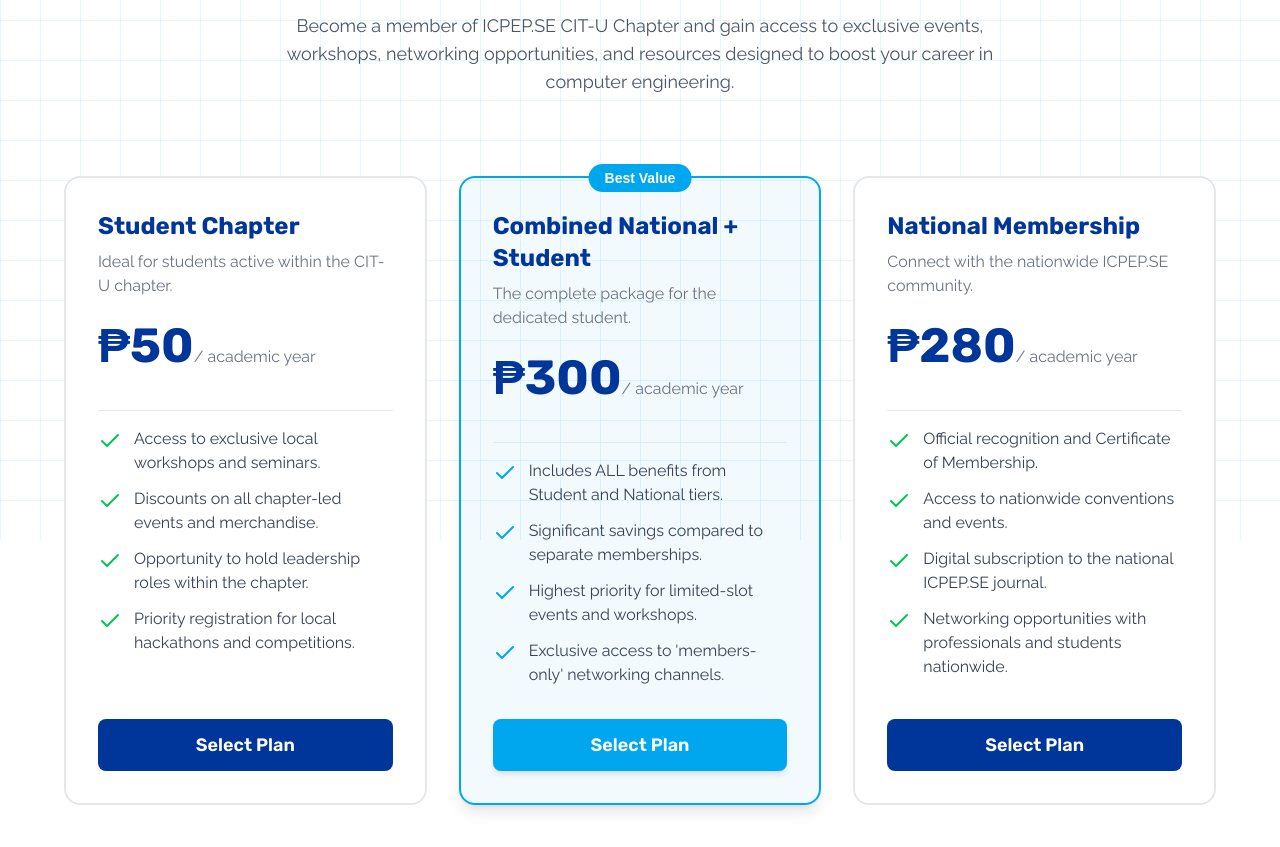
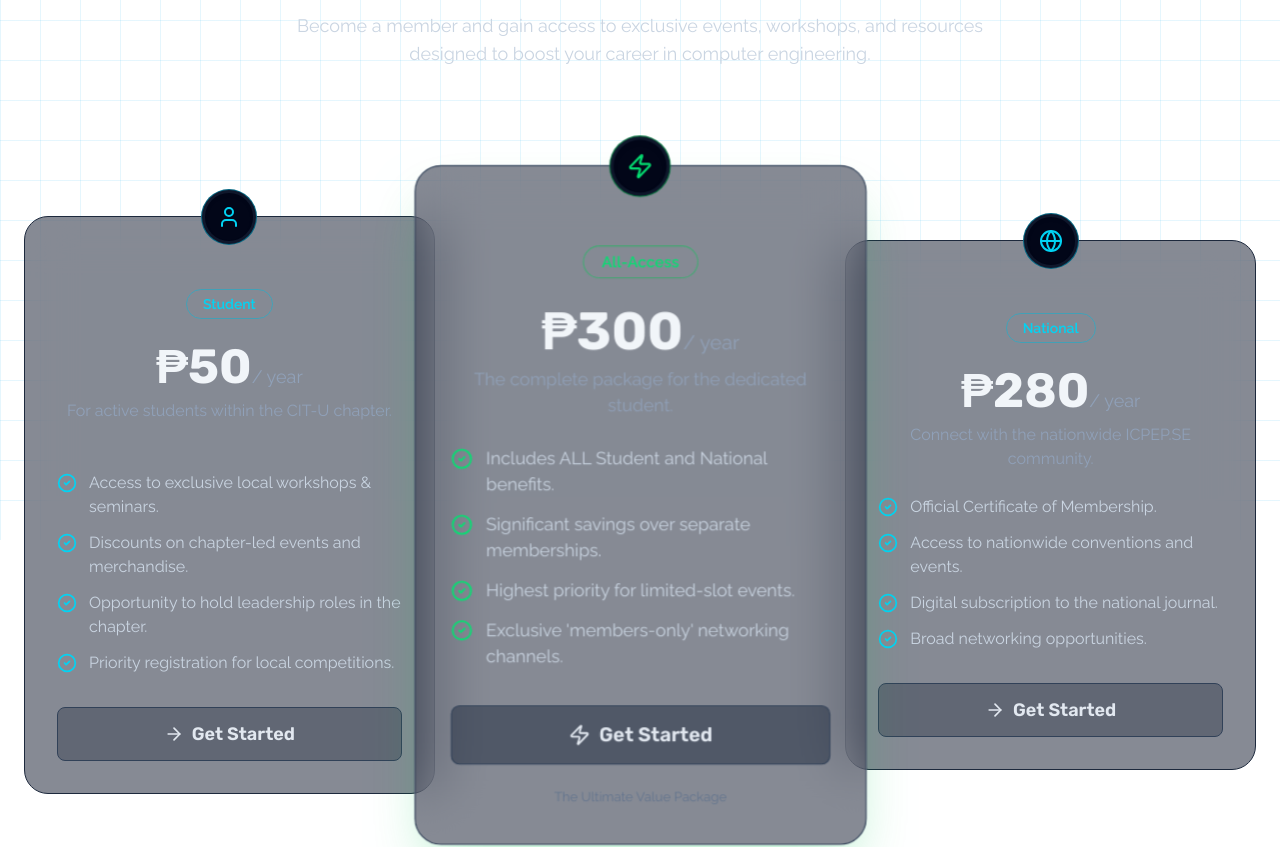
Before and after one commit to ShanRaboy11/icpep-se-citu, a Next.js app in the folder client/: page /membership in a window 1280 px wide. Shown: the part 260-1107 px from the top of the page. Built offline with nearby package versions, Linux system fonts and the light colour scheme.

Commit message:
fix: membsh layout change - rexi

```diff
--- a/client/src/app/membership/components/membership-card.tsx
+++ b/client/src/app/membership/components/membership-card.tsx
@@ -1,82 +1,132 @@
 // app/membership/components/membership-card.tsx
 "use client";
 
-import { Check } from "lucide-react";
-import type { FC } from "react";
+import { CheckCircle2 } from "lucide-react";
+import type { FC, ReactNode } from "react";
 
-// Define the type for the component's props
+// Define a stricter type for accentColor for better type safety
+type AccentColor = "cyan" | "green";
+
+// Define the component's props
 interface MembershipCardProps {
+  planLabel: string;
   title: string;
   price: string;
   description: string;
   benefits: string[];
-  isHighlighted?: boolean; // isHighlighted is optional
+  isHighlighted?: boolean;
+  accentColor: AccentColor;
+  icon: ReactNode;
+  buttonIcon: ReactNode;
 }
 
+// Map accent colors to full Tailwind class names
+const accentClasses: Record<
+  AccentColor,
+  { text: string; shadow: string; border: string }
+> = {
+  cyan: {
+    text: "text-cyan-400",
+    shadow: "shadow-cyan-500/30",
+    border: "border-cyan-500/50",
+  },
+  green: {
+    text: "text-green-400",
+    shadow: "shadow-green-500/30",
+    border: "border-green-500/50",
+  },
+};
+
 const MembershipCard: FC<MembershipCardProps> = ({
+  planLabel,
   title,
   price,
   description,
   benefits,
   isHighlighted = false,
+  accentColor,
+  icon,
+  buttonIcon,
 }) => {
+  const currentAccent = accentClasses[accentColor];
+
   const cardClasses = `
-    flex flex-col rounded-2xl p-8 h-full border-2 relative
+    flex flex-col rounded-3xl p-8 h-full border relative
+    bg-slate-900/50 backdrop-blur-xl transition-all duration-300
     ${
       isHighlighted
-        ? "bg-primary1/5 border-primary1 shadow-lg"
-        : "bg-white border-gray-200"
+        ? `border-slate-700 shadow-2xl ${currentAccent.shadow}`
+        : "border-slate-800"
     }
-    transition-all duration-300 hover:shadow-xl hover:scale-[1.02]
   `;
 
   const buttonClasses = `
-    mt-8 w-full rounded-lg py-3 font-rubik font-semibold text-lg
-    transition-all duration-300
-    ${
-      isHighlighted
-        ? "bg-primary1 text-white hover:bg-primary1/90 shadow-md hover:shadow-lg"
-        : "bg-primary3 text-white hover:bg-primary3/90"
-    }
+    mt-auto w-full rounded-lg py-3 font-rubik font-semibold text-lg flex items-center justify-center gap-2
+    transition-all duration-300 border border-slate-700 text-slate-200
+    hover:border-slate-500 hover:bg-slate-800/50 hover:text-white
+    ${isHighlighted ? `bg-slate-800/50` : "bg-slate-900/30"}
   `;
 
   return (
     <div className={cardClasses}>
-      {isHighlighted && (
-        <div className="absolute top-0 -translate-y-1/2 left-1/2 -translate-x-1/2 w-max">
-          <span className="inline-block rounded-full bg-primary1 px-4 py-1 text-sm font-semibold text-white">
-            Best Value
-          </span>
+      {/* Top Icon - positioned relative to the card border */}
+      <div
+        className={`absolute top-0 -translate-y-1/2 left-1/2 -translate-x-1/2 h-14 w-14 rounded-full border ${currentAccent.border} bg-slate-900 flex items-center justify-center`}
+      >
+        <div
+          className={`h-12 w-12 rounded-full flex items-center justify-center ${currentAccent.text} shadow-inner bg-slate-950`}
+        >
+          {icon}
         </div>
-      )}
-      <h3 className="font-rubik text-2xl font-bold text-primary3 mb-2">
-        {title}
-      </h3>
-      <p className="font-raleway text-gray-500 mb-6">{description}</p>
+      </div>
 
-      <div className="mb-6">
-        <span className="font-rubik text-5xl font-bold text-primary3">
+      {/* Plan Label */}
+      <div className="text-center mt-10 mb-6">
+        <span
+          className={`inline-block rounded-full border ${currentAccent.border} px-4 py-1 text-sm font-semibold ${currentAccent.text} font-raleway`}
+        >
+          {planLabel}
+        </span>
+      </div>
+
+      {/* Price */}
+      <div className="text-center mb-2">
+        <span className="font-rubik text-5xl font-bold text-slate-100">
           {price}
         </span>
-        <span className="font-raleway text-gray-500">/ academic year</span>
+        <span className="font-raleway text-slate-400 text-lg">/ year</span>
       </div>
 
-      <div className="border-t border-gray-200 my-4"></div>
+      {/* Description */}
+      <p className="font-raleway text-slate-400 text-center mb-8 h-10">
+        {description}
+      </p>
 
-      <ul className="space-y-3 font-raleway text-gray-700 flex-grow">
+      {/* Benefits List */}
+      <ul className="space-y-3 font-raleway text-slate-300 flex-grow mb-8">
         {benefits.map((benefit, index) => (
           <li key={index} className="flex items-start gap-3">
-            <Check
-              className={`h-6 w-6 flex-shrink-0 mt-0.5 ${
-                isHighlighted ? "text-primary1" : "text-green-500"
-              }`}
+            <CheckCircle2
+              className={`h-5 w-5 flex-shrink-0 mt-0.5 ${currentAccent.text}`}
             />
             <span>{benefit}</span>
           </li>
         ))}
       </ul>
 
-      <button className={buttonClasses}>Select Plan</button>
+      {/* Action Button */}
+      <button className={buttonClasses}>
+        {buttonIcon}
+        <span>Get Started</span>
+      </button>
+
+      {isHighlighted && (
+        <div className="text-center mt-4">
+          <span className="font-raleway text-xs text-slate-500">
+            The Ultimate Value Package
+          </span>
+        </div>
+      )}
     </div>
   );
 };
--- a/client/src/app/membership/page.tsx
+++ b/client/src/app/membership/page.tsx
@@ -1,62 +1,80 @@
 // app/membership/page.tsx
 "use client";
+
 import Header from "../components/header";
 import Footer from "../components/footer";
 import Grid from "../components/grid";
 import MembershipCard from "./components/membership-card";
-import type { FC } from "react";
+import { User, Globe, Zap, ArrowRight } from "lucide-react";
+import type { FC, ReactNode } from 'react';
 
-// Define the type for a single membership tier object
+// Define the type for a single membership tier
 interface MembershipTier {
+  planLabel: string;
   title: string;
   price: string;
   description: string;
   benefits: string[];
   isHighlighted: boolean;
+  accentColor: 'cyan' | 'green';
+  icon: ReactNode;
+  buttonIcon: ReactNode;
 }
 
 const MembershipPage: FC = () => {
-  // Type the array of membership tiers for type safety
   const membershipTiers: MembershipTier[] = [
     {
+      planLabel: "Student",
       title: "Student Chapter",
       price: "₱50",
-      description: "Ideal for students active within the CIT-U chapter.",
+      description: "For active students within the CIT-U chapter.",
       benefits: [
-        "Access to exclusive local workshops and seminars.",
-        "Discounts on all chapter-led events and merchandise.",
-        "Opportunity to hold leadership roles within the chapter.",
-        "Priority registration for local hackathons and competitions.",
+        "Access to exclusive local workshops & seminars.",
+        "Discounts on chapter-led events and merchandise.",
+        "Opportunity to hold leadership roles in the chapter.",
+        "Priority registration for local competitions.",
       ],
       isHighlighted: false,
+      accentColor: "cyan",
+      icon: <User size={24} />,
+      buttonIcon: <ArrowRight size={20} />,
     },
     {
-      title: "Combined National + Student",
+      planLabel: "All-Access",
+      title: "All-Access Pass",
       price: "₱300",
       description: "The complete package for the dedicated student.",
       benefits: [
-        "Includes ALL benefits from Student and National tiers.",
-        "Significant savings compared to separate memberships.",
-        "Highest priority for limited-slot events and workshops.",
-        "Exclusive access to 'members-only' networking channels.",
+        "Includes ALL Student and National benefits.",
+        "Significant savings over separate memberships.",
+        "Highest priority for limited-slot events.",
+        "Exclusive 'members-only' networking channels.",
       ],
       isHighlighted: true,
+      accentColor: "green",
+      icon: <Zap size={24} />,
+      buttonIcon: <Zap size={20} />,
     },
     {
+      planLabel: "National",
       title: "National Membership",
       price: "₱280",
       description: "Connect with the nationwide ICPEP.SE community.",
       benefits: [
-        "Official recognition and Certificate of Membership.",
+        "Official Certificate of Membership.",
         "Access to nationwide conventions and events.",
-        "Digital subscription to the national ICPEP.SE journal.",
-        "Networking opportunities with professionals and students nationwide.",
+        "Digital subscription to the national journal.",
+        "Broad networking opportunities.",
       ],
       isHighlighted: false,
+      accentColor: "cyan",
+      icon: <Globe size={24} />,
+      buttonIcon: <ArrowRight size={20} />,
     },
   ];
 
   return (
+    // Structure now mirrors DevelopersPage exactly for a full-page grid background
     <div className="min-h-screen bg-white flex flex-col relative overflow-hidden">
       <Grid />
 
@@ -66,46 +84,44 @@
         <main className="max-w-7xl mx-auto px-6 pt-[9.5rem] pb-24 w-full flex-grow">
           {/* --- Page Title Section --- */}
           <div className="mb-20 text-center">
-            <div className="inline-flex items-center gap-2 rounded-full bg-primary1/10 px-3 py-1 mb-4">
+            <div className="inline-flex items-center gap-2 rounded-full bg-primary1/20 px-3 py-1 mb-4">
               <div className="h-2 w-2 rounded-full bg-primary1"></div>
               <span className="font-raleway text-sm font-semibold text-primary1">
                 Join Our Community
               </span>
             </div>
-            <h1 className="font-rubik text-4xl sm:text-5xl font-bold text-primary3 leading-tight mb-4">
+            {/* Text colors changed to be light for readability on dark grid */}
+            <h1 className="font-rubik text-4xl sm:text-5xl font-bold text-slate-100 leading-tight mb-4">
               Unlock Your Potential
             </h1>
-            <p className="font-raleway text-gray-600 text-base sm:text-lg max-w-3xl mx-auto">
-              Become a member of ICPEP.SE CIT-U Chapter and gain access to
-              exclusive events, workshops, networking opportunities, and
-              resources designed to boost your career in computer engineering.
+            <p className="font-raleway text-slate-300 text-base sm:text-lg max-w-3xl mx-auto">
+              Become a member and gain access to exclusive events, workshops, and resources designed to boost your career in computer engineering.
             </p>
           </div>
 
-          {/* --- Membership Tiers Grid --- */}
-          <div className="grid grid-cols-1 lg:grid-cols-3 gap-y-12 gap-x-8 items-stretch max-w-6xl mx-auto mb-24">
-            {membershipTiers.map((tier, index) => (
-              <MembershipCard key={index} {...tier} />
-            ))}
+          {/* --- Membership Tiers Section --- */}
+          <div className="w-full">
+            <div className="group flex flex-col lg:flex-row justify-center items-center gap-8 lg:pt-12">
+              <div className="w-full max-w-md lg:w-1/3 transition-all duration-500 ease-out lg:-mr-8 group-hover:lg:-translate-x-8">
+                <MembershipCard {...membershipTiers[0]} />
+              </div>
+              <div className="w-full max-w-md lg:w-1/3 z-10 transition-all duration-500 ease-out lg:scale-110 group-hover:lg:scale-105">
+                 <MembershipCard {...membershipTiers[1]} />
+              </div>
+              <div className="w-full max-w-md lg:w-1/3 transition-all duration-500 ease-out lg:-ml-8 group-hover:lg:translate-x-8">
+                 <MembershipCard {...membershipTiers[2]} />
+              </div>
+            </div>
           </div>
 
           {/* --- Final CTA Section --- */}
-          <div className="text-center bg-gray-50 rounded-2xl p-10 max-w-4xl mx-auto">
-            <h2 className="font-rubik text-3xl font-bold text-primary3 mb-4">
-              Ready to Elevate Your Journey?
-            </h2>
-            <p className="font-raleway text-gray-600 mb-8 max-w-2xl mx-auto">
-              Choose your plan and start enjoying the benefits of being an
-              ICPEP.SE member today. The registration process is quick and easy.
+          <div className="text-center bg-slate-900/50 backdrop-blur-xl rounded-2xl p-10 max-w-4xl mx-auto mt-24">
+            <h2 className="font-rubik text-3xl font-bold text-slate-100 mb-4">Ready to Elevate Your Journey?</h2>
+            <p className="font-raleway text-slate-300 mb-8 max-w-2xl mx-auto">
+                Choose your plan and start enjoying the benefits today. The registration process is quick and easy.
             </p>
             <button
-              onClick={() => {
-                // You can replace this with your actual registration form link
-                window.open(
-                  "https://forms.gle/your-registration-form-link",
-                  "_blank"
-                );
-              }}
+              onClick={() => window.open("https://forms.gle/your-registration-form-link", "_blank")}
               className="inline-block bg-primary1 text-white font-rubik font-bold text-lg px-8 py-4 rounded-lg
                          transition-all duration-300 ease-in-out
                          hover:bg-primary1/90 hover:shadow-lg transform hover:-translate-y-1"
```
